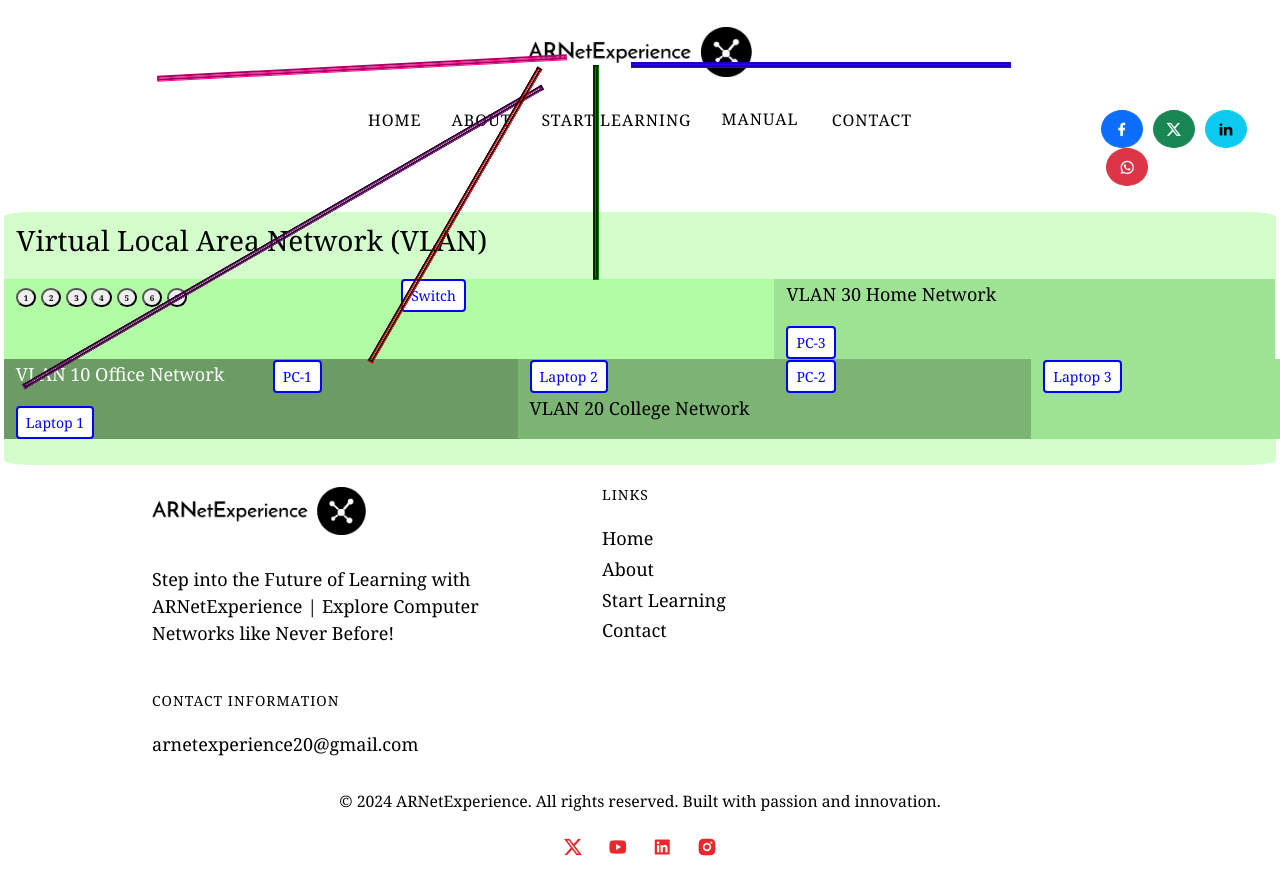
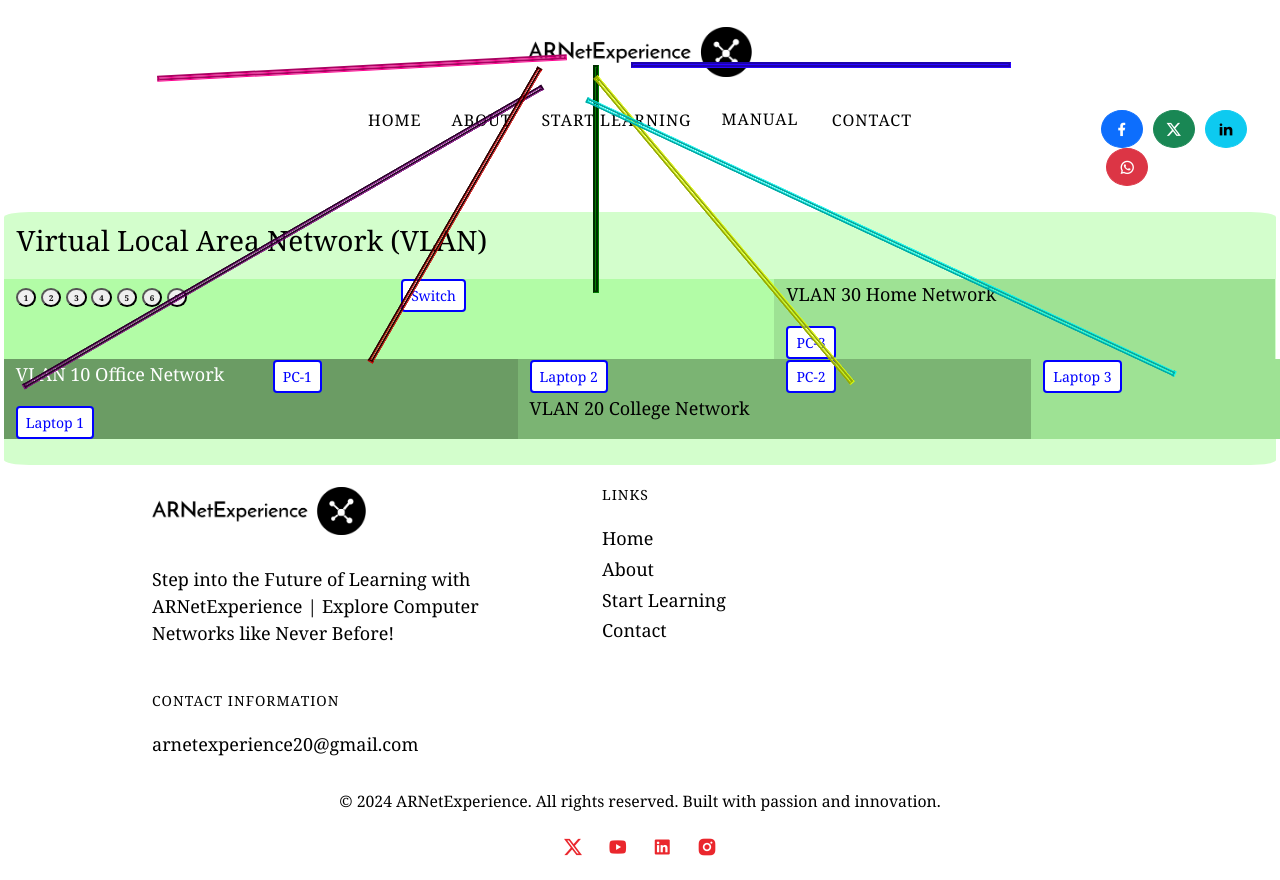
Before and after one commit to ARNetExperience/VLAN, a plain HTML site: page index.html in a window 1280 px wide. Drawn offline with nearby package versions, Linux system fonts and the light colour scheme; some packages are replaced by stand-ins of ours; a script that the page names is missing; some icons are missing.

Commit message:
Add files via upload

```diff
--- a/index.html
+++ b/index.html
@@ -80,7 +80,7 @@
 
         .vertical-line1 {
 
-            height: 215px;
+            height: 228px;
 
             margin-left: 46%;
 
@@ -180,6 +180,51 @@
             position: absolute;
 
             border-color: rgb(128, 0, 0);
+
+            border-style: groove;
+
+            z-index: 0;
+
+        }
+
+        .vertical-line3 {
+
+            height: 400px;
+
+            width: 0.1px;
+
+            transform: rotate(-40deg);
+
+            margin-left: 56%;
+
+            margin-top: -32%;
+
+            position: absolute;
+
+            border-color: rgb(225, 255, 0);
+
+            border-style: groove;
+
+            z-index: 0;
+
+        }
+
+
+        .vertical-line4 {
+
+            height: 650px;
+
+            width: 0.1px;
+
+            transform: rotate(-65deg);
+
+            margin-left: 68.3%;
+
+            margin-top: -41.2%;
+
+            position: absolute;
+
+            border-color: rgb(0, 255, 247);
 
             border-style: groove;
 
@@ -588,6 +633,10 @@
             <div class="vertical-line2" data-bs-toggle="modal" data-bs-target="#Connector"></div>
             <div class="horizontal-line2" data-bs-toggle="modal" data-bs-target="#Connector"></div>
 
+            <div class="vertical-line3" data-bs-toggle="modal" data-bs-target="#Connector"></div>
+
+            <div class="vertical-line4" data-bs-toggle="modal" data-bs-target="#Connector"></div>
+
 
 
             <!-- Modal -->
```
